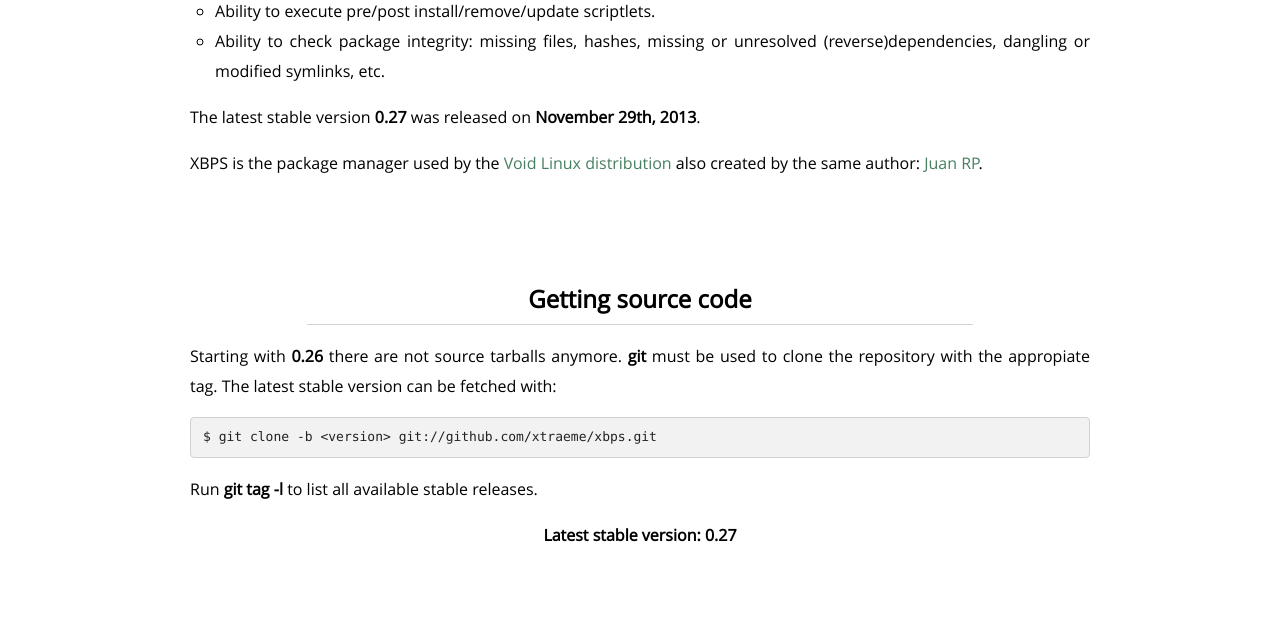
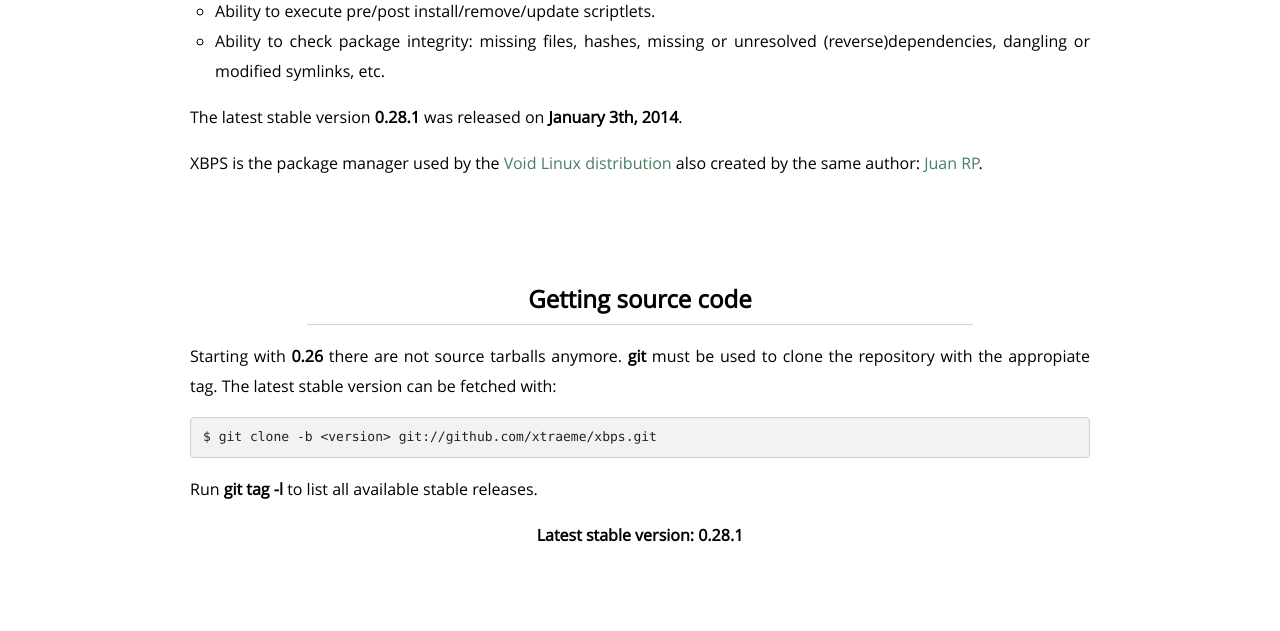
Before and after one commit to void-linux/void-linux.github.io, a Jekyll site: the page built from xbps/index.html, in a window 1280 px wide and 900 px high, scrolled down 910 px. Shown: the part 154-785 px from the top of the window. Built offline with Jekyll 4.4.1, drawn with Linux system fonts in a browser that asks for light colours; Markdown is read by kramdown in place of the engine named in the settings.

Commit message:
xbps: update for 0.28.1.

```diff
--- a/xbps/index.html
+++ b/xbps/index.html
@@ -59,7 +59,7 @@
 				<li>Ability to execute pre/post install/remove/update scriptlets.</li>
 				<li>Ability to check package integrity: missing files, hashes, missing or unresolved (reverse)dependencies, dangling or modified symlinks, etc.</li>
 			</ul>
-			<p>The latest stable version <strong>0.27</strong> was released on <strong>November 29th, 2013</strong>.</p>
+			<p>The latest stable version <strong>0.28.1</strong> was released on <strong>January 3th, 2014</strong>.</p>
 			<p>XBPS is the package manager used by the <a href="http://www.voidlinux.eu">Void Linux distribution</a> also created by the same author: <a href="https://github.com/xtraeme">Juan RP</a>.</p>
 		</div>
 
@@ -68,7 +68,7 @@
 			<p>Starting with <strong>0.26</strong> there are not source tarballs anymore. <strong>git</strong> must be used to clone the repository with the appropiate tag. The latest stable version can be fetched with:</p>
 			<pre><code>$ git clone -b &lt;version&gt; git://github.com/xtraeme/xbps.git</code></pre>
 			<p>Run <strong>git tag -l</strong> to list all available stable releases.</p>
-			<p style="text-align:center;"><strong>Latest stable version: 0.27</strong></p>
+			<p style="text-align:center;"><strong>Latest stable version: 0.28.1</strong></p>
 		</div>
 
 		<div id="deps">
```
